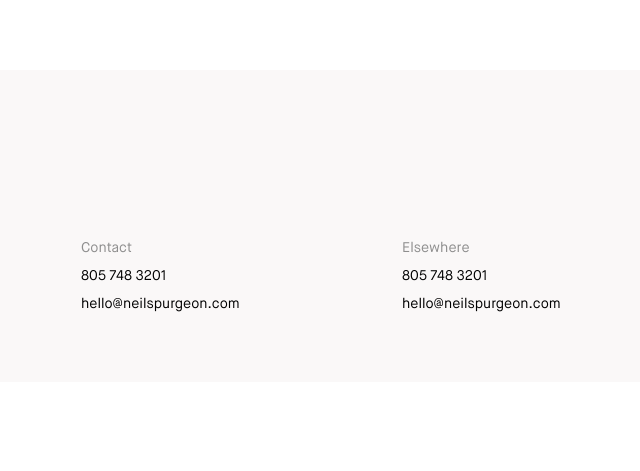
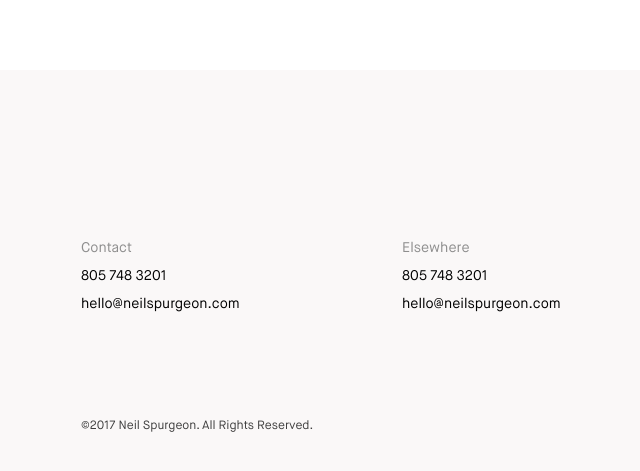
Before and after one commit to neilspurgeon/portfolio-react, a React app: page /coffeebeanecommerce in a window 1280 px wide. Shown: the part 3836-4307 px from the top of the page, without its empty margins (141-781 px from the left). Before the commit the page ends 4226 px from the top, so only its background shows below. Built offline with nearby package versions, Linux system fonts and the light colour scheme.

Commit message:
added copyright

```diff
--- a/src/components/Footer/Footer.js
+++ b/src/components/Footer/Footer.js
@@ -17,6 +17,7 @@ const Footer = () => {
           <li><a className={styles.footerLink} href="tel:1-805-748-3201">805 748 3201</a></li>
           <li><a className={styles.footerLink} href="mailto:hello@neilspurgeon.com">hello@neilspurgeon.com</a></li>
         </ul>
+        <p className={styles.copyright}>©2017 Neil Spurgeon. All Rights Reserved.</p>
       </footer>
     </Grid>
   );
--- a/src/components/Footer/style.css
+++ b/src/components/Footer/style.css
@@ -4,7 +4,7 @@
   grid-gap: 20px;
   grid-template-columns: repeat(10, [col-start] 1fr);
   background: #FAF8F8;
-  padding: 150px 0 50px;
+  padding: 150px 0 25px;
   margin-top: 100px;
 }
 
@@ -50,3 +50,9 @@
 .footerLink:hover:before {
   opacity: 1;
 }
+
+.copyright {
+  grid-column: 3 / 9;
+  padding-top: 50px;
+  font-size: 1.2rem;
+}
```
